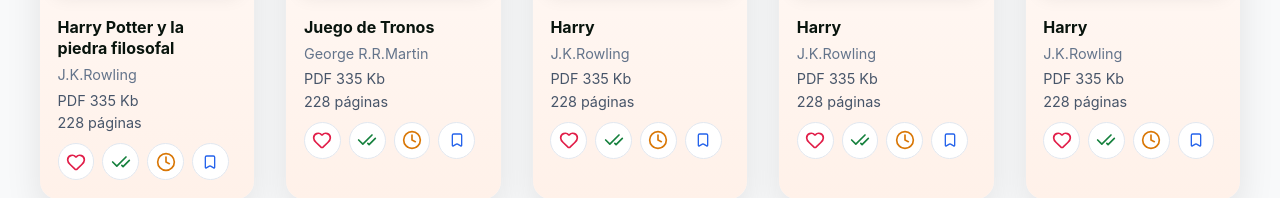
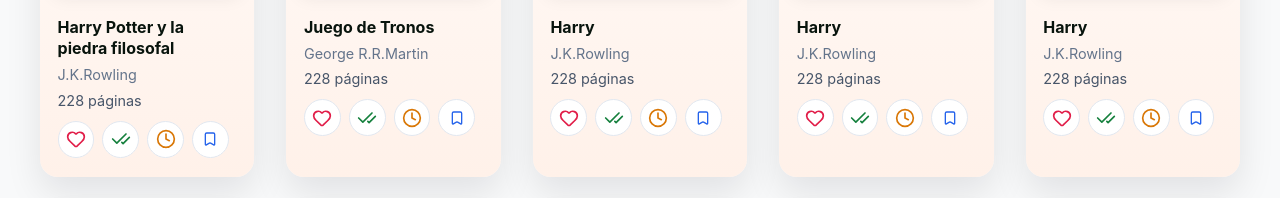
Before and after one commit to PardiniO/Componente_Responsivo_2026, an Angular app: page / in a window 1280 px wide. Shown: the part 361-559 px from the top of the page. Built offline with nearby package versions, Linux system fonts and the light colour scheme.

Commit message:
Cambios en elementos del card

```diff
--- a/src/app/ejemplo/ejemplo.component.html
+++ b/src/app/ejemplo/ejemplo.component.html
@@ -7,7 +7,6 @@
             <div class="book-card__info">
                 <h3 class="book-card__title">{{ book.title }}</h3>
                 <p class="book-card__author">{{ book.author }}</p>
-                <p class="book-card__file-type__size">{{ book.fileType }} {{ book.size }}</p>
                 <p class="book-card__pages">{{ book.pages }} páginas</p>
                 <div class="book-card__buttons">
                     @for (action of book.actions; track action.id) {
--- a/src/app/ejemplo/ejemplo.component.scss
+++ b/src/app/ejemplo/ejemplo.component.scss
@@ -89,7 +89,6 @@
         line-height: 1.45;
     }
 
-    &__file-type__size,
     &__pages {
         margin: 0;
         color: #475569;
--- a/src/app/ejemplo/ejemplo.component.ts
+++ b/src/app/ejemplo/ejemplo.component.ts
@@ -13,8 +13,6 @@
     title: string;
     author: string;
     coverUrl: string;
-    fileType: string;
-    size: string;
     pages: number;
     actions: BookAction[];
 }
@@ -41,8 +39,6 @@
             title: 'Harry Potter y la piedra filosofal',
             author: 'J.K.Rowling',
             coverUrl: 'https://i.pinimg.com/control1/1200x/ba/04/e6/ba04e627219222aa722c7c47f1262675.jpg',
-            fileType: 'PDF',
-            size: '335 Kb',
             pages: 228,
             actions: this.buildActions()
         },
@@ -51,8 +47,6 @@
             title: 'Juego de Tronos',
             author: 'George R.R.Martin',
             coverUrl: 'https://i.pinimg.com/1200x/2a/f3/dc/2af3dc94665e7a0465b4b614ab32026b.jpg',
-            fileType: 'PDF',
-            size: '335 Kb',
             pages: 228,
             actions: this.buildActions()
         },
@@ -61,8 +55,6 @@
             title: 'Harry',
             author: 'J.K.Rowling',
             coverUrl: 'https://i.pinimg.com/control1/1200x/ba/04/e6/ba04e627219222aa722c7c47f1262675.jpg',
-            fileType: 'PDF',
-            size: '335 Kb',
             pages: 228,
             actions: this.buildActions()
         },
@@ -71,8 +63,6 @@
             title: 'Harry',
             author: 'J.K.Rowling',
             coverUrl: 'https://i.pinimg.com/control1/1200x/ba/04/e6/ba04e627219222aa722c7c47f1262675.jpg',
-            fileType: 'PDF',
-            size: '335 Kb',
             pages: 228,
             actions: this.buildActions()
         },
@@ -81,8 +71,6 @@
             title: 'Harry',
             author: 'J.K.Rowling',
             coverUrl: 'https://i.pinimg.com/control1/1200x/ba/04/e6/ba04e627219222aa722c7c47f1262675.jpg',
-            fileType: 'PDF',
-            size: '335 Kb',
             pages: 228,
             actions: this.buildActions()
         },
@@ -91,8 +79,6 @@
             title: 'Harry',
             author: 'J.K.Rowling',
             coverUrl: 'https://i.pinimg.com/control1/1200x/ba/04/e6/ba04e627219222aa722c7c47f1262675.jpg',
-            fileType: 'PDF',
-            size: '335 Kb',
             pages: 228,
             actions: this.buildActions()
         },
@@ -101,8 +87,6 @@
             title: 'Harry',
             author: 'J.K.Rowling',
             coverUrl: 'https://i.pinimg.com/control1/1200x/ba/04/e6/ba04e627219222aa722c7c47f1262675.jpg',
-            fileType: 'PDF',
-            size: '335 Kb',
             pages: 228,
             actions: this.buildActions()
         },
@@ -111,8 +95,6 @@
             title: 'Harry',
             author: 'J.K.Rowling',
             coverUrl: 'https://i.pinimg.com/control1/1200x/ba/04/e6/ba04e627219222aa722c7c47f1262675.jpg',
-            fileType: 'PDF',
-            size: '335 Kb',
             pages: 228,
             actions: this.buildActions()
         },
@@ -121,8 +103,6 @@
             title: 'Harry',
             author: 'J.K.Rowling',
             coverUrl: 'https://i.pinimg.com/control1/1200x/ba/04/e6/ba04e627219222aa722c7c47f1262675.jpg',
-            fileType: 'PDF',
-            size: '335 Kb',
             pages: 228,
             actions: this.buildActions()
         },
@@ -131,8 +111,6 @@
             title: 'Harry',
             author: 'J.K.Rowling',
             coverUrl: 'https://i.pinimg.com/control1/1200x/ba/04/e6/ba04e627219222aa722c7c47f1262675.jpg',
-            fileType: 'PDF',
-            size: '335 Kb',
             pages: 228,
             actions: this.buildActions()
         },
@@ -141,8 +119,6 @@
             title: 'Harry',
             author: 'J.K.Rowling',
             coverUrl: 'https://i.pinimg.com/control1/1200x/ba/04/e6/ba04e627219222aa722c7c47f1262675.jpg',
-            fileType: 'PDF',
-            size: '335 Kb',
             pages: 228,
             actions: this.buildActions()
         },
@@ -151,8 +127,6 @@
             title: 'Harry',
             author: 'J.K.Rowling',
             coverUrl: 'https://i.pinimg.com/control1/1200x/ba/04/e6/ba04e627219222aa722c7c47f1262675.jpg',
-            fileType: 'PDF',
-            size: '335 Kb',
             pages: 228,
             actions: this.buildActions()
         },
@@ -161,8 +135,6 @@
             title: 'Harry',
             author: 'J.K.Rowling',
             coverUrl: 'https://i.pinimg.com/control1/1200x/ba/04/e6/ba04e627219222aa722c7c47f1262675.jpg',
-            fileType: 'PDF',
-            size: '335 Kb',
             pages: 228,
             actions: this.buildActions()
         },
@@ -171,8 +143,6 @@
             title: 'Harry',
             author: 'J.K.Rowling',
             coverUrl: 'https://i.pinimg.com/control1/1200x/ba/04/e6/ba04e627219222aa722c7c47f1262675.jpg',
-            fileType: 'PDF',
-            size: '335 Kb',
             pages: 228,
             actions: this.buildActions()
         },
@@ -181,8 +151,6 @@
             title: 'Harry',
             author: 'J.K.Rowling',
             coverUrl: 'https://i.pinimg.com/control1/1200x/ba/04/e6/ba04e627219222aa722c7c47f1262675.jpg',
-            fileType: 'PDF',
-            size: '335 Kb',
             pages: 228,
             actions: this.buildActions()
         }
```
